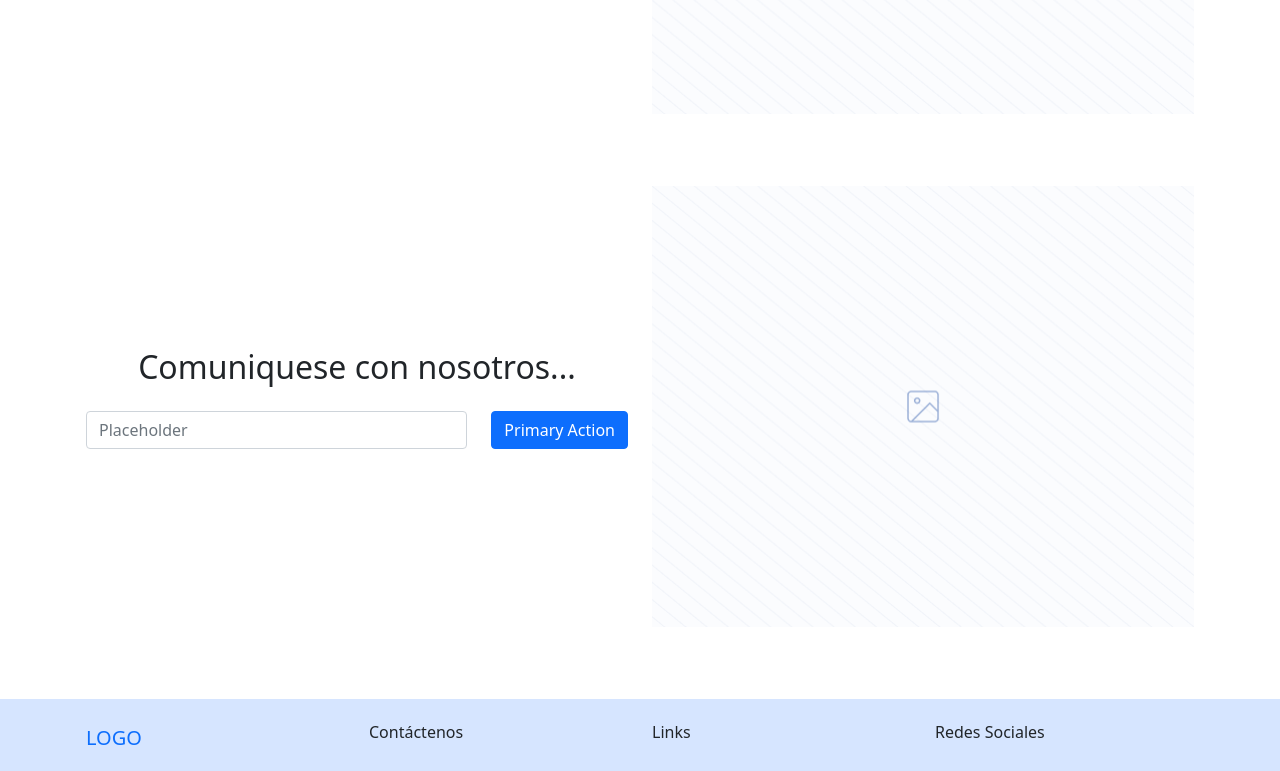
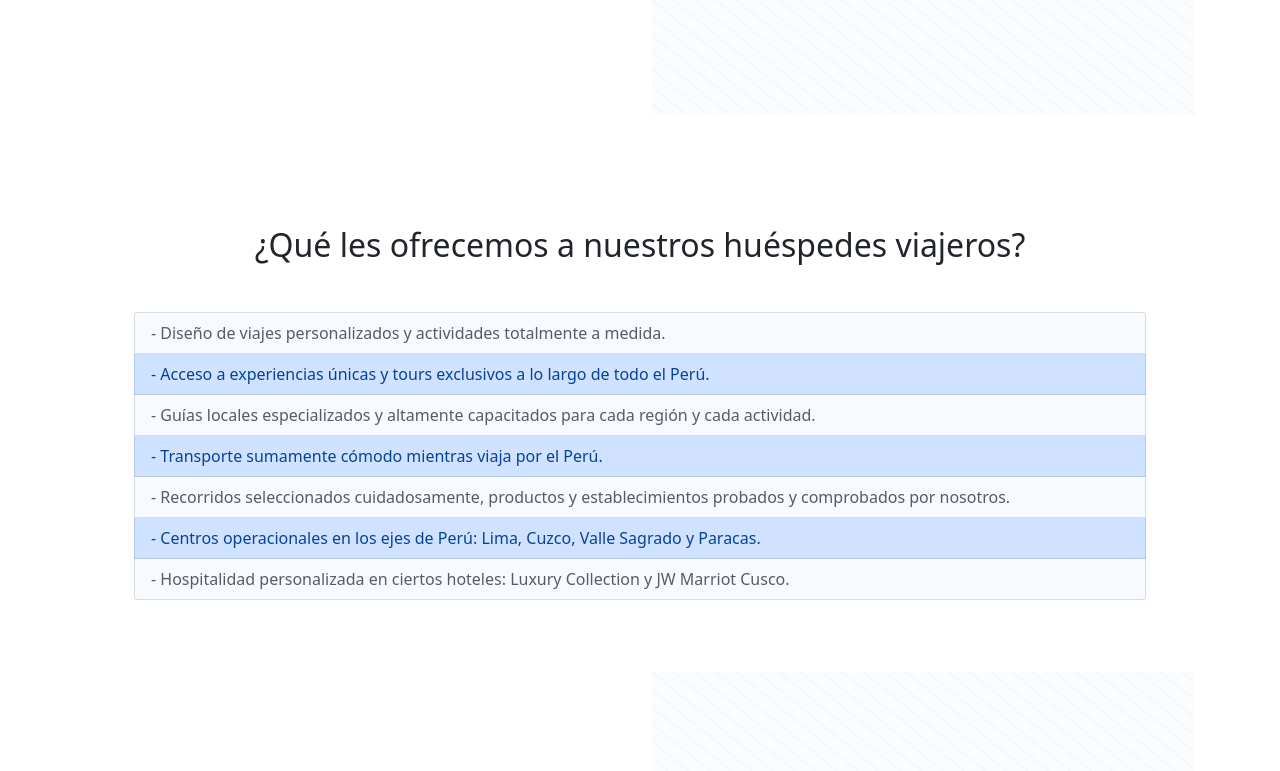
Before and after one commit to helio3197/magic-peru, a React (Create React App) app: page /nosotros in a window 1280 px wide. Shown: the part 1122-1893 px from the top of the page. Built offline with nearby package versions, Linux system fonts and the light colour scheme.

Commit message:
Create Services section

```diff
--- a/src/components/AboutUs/AboutUs.js
+++ b/src/components/AboutUs/AboutUs.js
@@ -2,11 +2,13 @@ import Container from 'react-bootstrap/Container';
 import Contact from '../Homepage/Contact';
 import WhoWeAre from './WhoWeAre';
 import OurMission from './OurMission';
+import OurServices from './OurServices';
 
 const AboutUs = () => (
   <Container fluid as="main" className="p-0 d-inline-block">
     <WhoWeAre />
     <OurMission />
+    <OurServices />
     <Contact id="contact" />
   </Container>
 );
--- a/src/components/AboutUs/OurMission.js
+++ b/src/components/AboutUs/OurMission.js
@@ -5,10 +5,10 @@ import { FiBox, FiTruck } from 'react-icons/fi';
 import ourMissionImg from '../../assets/contact-placeholder.png';
 
 const OurMission = () => (
-  <Container as="section">
+  <Container as="section" className="section-margin">
     <Row xs="1" md="2">
       <Col className="d-flex flex-column justify-content-center order-last order-md-first">
-        <h2 className="mb-5">Nuestra mision</h2>
+        <h2 className="mb-5 text-center text-md-start">Nuestra mision</h2>
         <Row xs="2">
           <Col>
             <div className="text-primary fs-1 text-center mb-3">
--- /dev/null
+++ b/src/components/AboutUs/OurServices.js
@@ -0,0 +1,34 @@
+import Container from 'react-bootstrap/Container';
+import ListGroup from 'react-bootstrap/ListGroup';
+
+const OurServices = () => {
+  const servicesArr = [
+    '- Diseño de viajes personalizados y actividades totalmente a medida.',
+    '- Acceso a experiencias únicas y tours exclusivos a lo largo de todo el Perú.',
+    '- Guías locales especializados y altamente capacitados para cada región y cada actividad.',
+    '- Transporte sumamente cómodo mientras viaja por el Perú.',
+    '- Recorridos seleccionados cuidadosamente, productos y establecimientos probados y comprobados por nosotros.',
+    '- Centros operacionales en los ejes de Perú: Lima, Cuzco, Valle Sagrado y Paracas.',
+    '- Hospitalidad personalizada en ciertos hoteles: Luxury Collection y JW Marriot Cusco.',
+  ];
+
+  let id = 0;
+
+  return (
+    <Container as="section">
+      <h2 className="text-center mb-5">¿Qué les ofrecemos a nuestros huéspedes viajeros?</h2>
+      <ListGroup as="ul" className="px-lg-5">
+        {servicesArr.map((item, index) => {
+          id += 1;
+          return (
+            <ListGroup.Item as="li" key={id} variant={((index + 1) % 2 === 0) ? 'primary' : 'secondary'}>
+              {item}
+            </ListGroup.Item>
+          );
+        })}
+      </ListGroup>
+    </Container>
+  );
+};
+
+export default OurServices;
```
